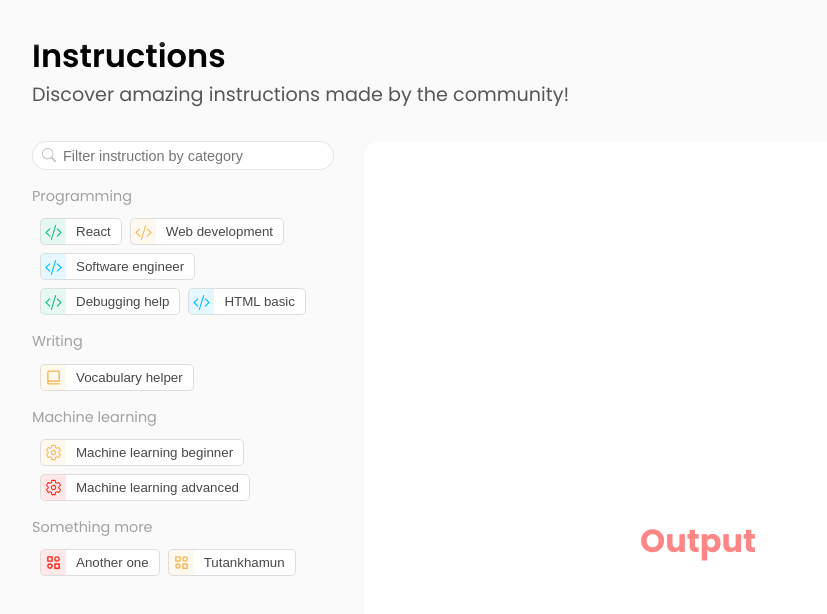
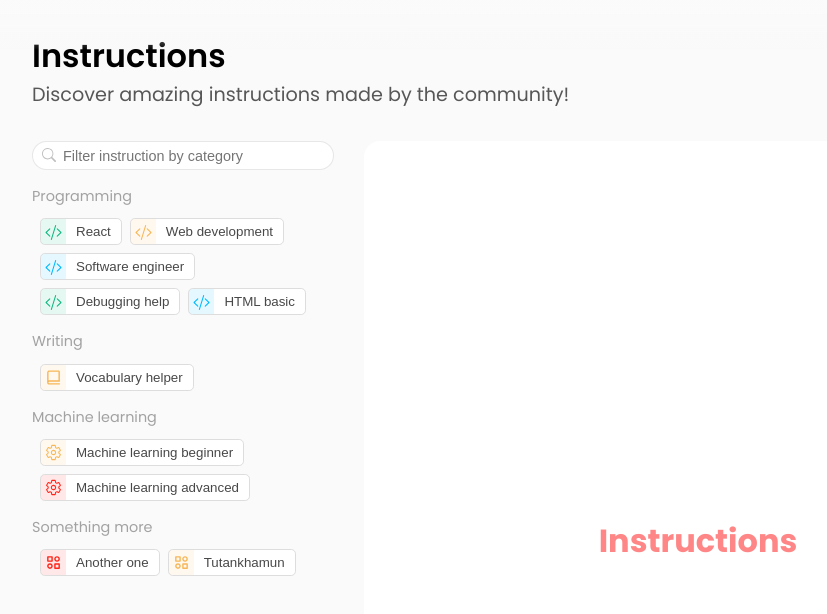
Before and after one commit to donadelicc/chatGPTHelper, a Next.js app: page /SearchPage in a window 1280 px wide. Shown: the top 614 px of the page, without its empty margins (108-935 px from the left). Built offline with nearby package versions, Linux system fonts and the light colour scheme; no server answers.

Commit message:
nå gir jeg med

```diff
--- /dev/null
+++ b/src/components/search/InstructionList.tsx
@@ -0,0 +1,11 @@
+import React from 'react'
+
+const InstructionList = () => {
+  return (
+    <div>
+      <h1>Instructions</h1>
+    </div>
+  )
+}
+
+export default InstructionList
--- a/src/pages/SearchPage.tsx
+++ b/src/pages/SearchPage.tsx
@@ -7,6 +7,7 @@ import {BiBookAlt} from 'react-icons/bi'
 import {BsSearch} from 'react-icons/bs'
 import {BiCategoryAlt} from 'react-icons/bi'
 import {IoSettingsOutline} from 'react-icons/io5'
+import InstructionList from '../components/search/InstructionList'
 
 
 // inner custom categories
@@ -133,7 +134,7 @@ const SearchPage = () => {
 
         {/* OUTPUT */}
         <div className={styles.results__container}>
-          <h1>Output</h1>
+          <InstructionList />
         </div>
       </div>
       <div className={styles.bottom__shadow}></div>
```
